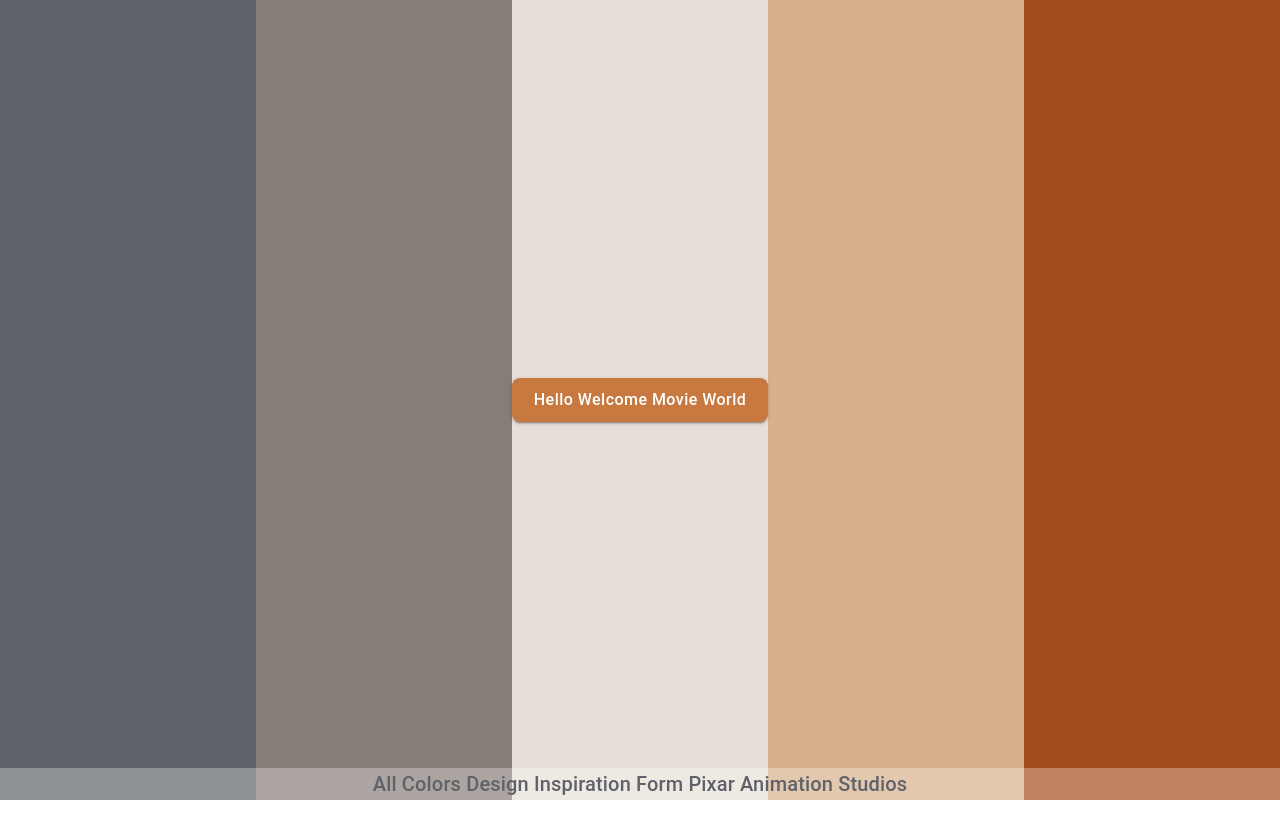
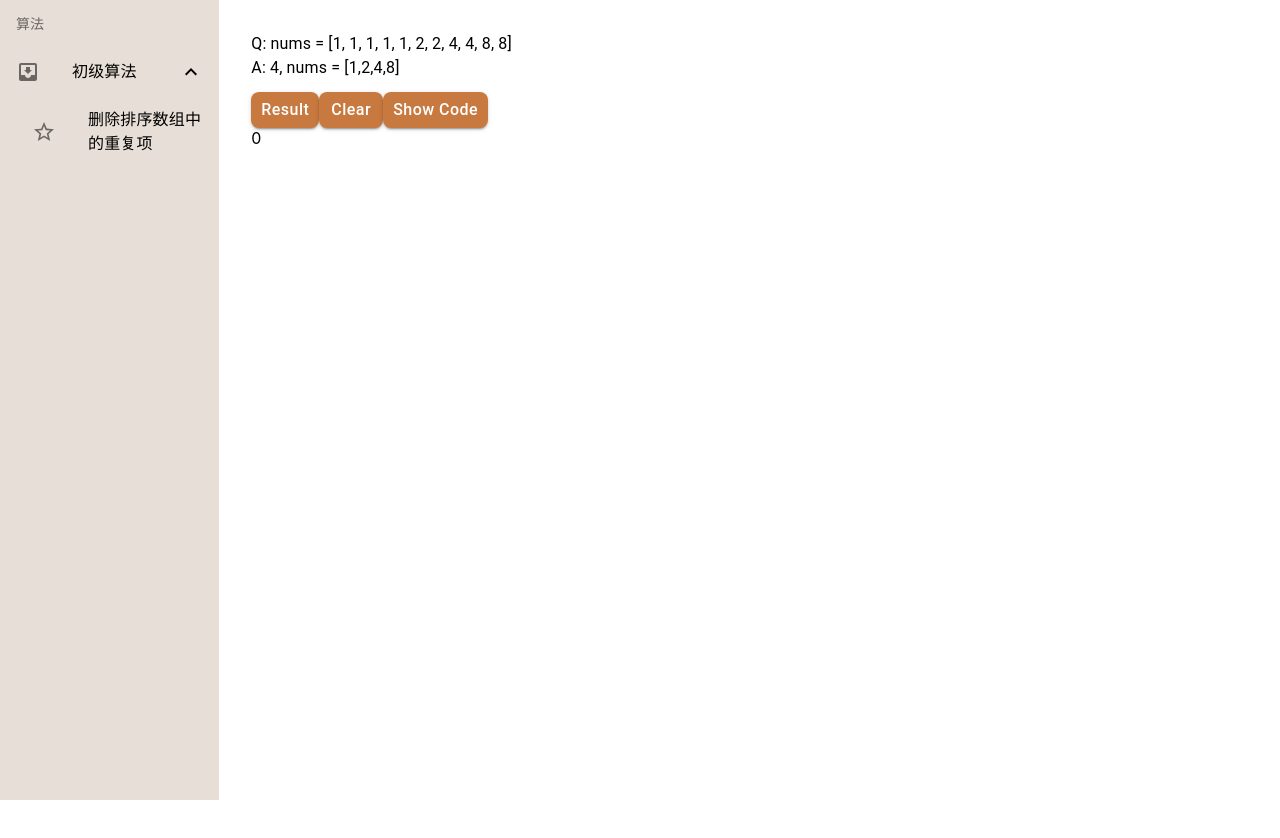
Before and after one commit to HuiArroheily/social-github-page, a React (Create React App) app: page /social-github-page/leetCode in a window 1280 px wide. Shown: the top 838 px of the page. Before the commit the page ends 800 px from the top, so only its background shows below. Built offline with nearby package versions, Linux system fonts and the light colour scheme.

Commit message:
chore: update

```diff
--- a/src/App.js
+++ b/src/App.js
@@ -14,7 +14,7 @@ function App() {
     <Router>
       <div>
         <Switch>
-          <Route path="/leetCode">
+          <Route path="/social-github-page/leetCode">
             <LeetCodePage />
           </Route>
           <Route path="/">
--- a/src/pages/home-page.js
+++ b/src/pages/home-page.js
@@ -69,7 +69,7 @@ function HomePage() {
         <div className={classes.colorsTan} />
         <div className={classes.colorsRust} />
         <div className={classes.buttonContainer}>
-          <ButtonBase size="large" href="/leetCode">
+          <ButtonBase size="large" href="/social-github-page/leetCode">
             Hello Welcome Movie World
           </ButtonBase>
         </div>
```
